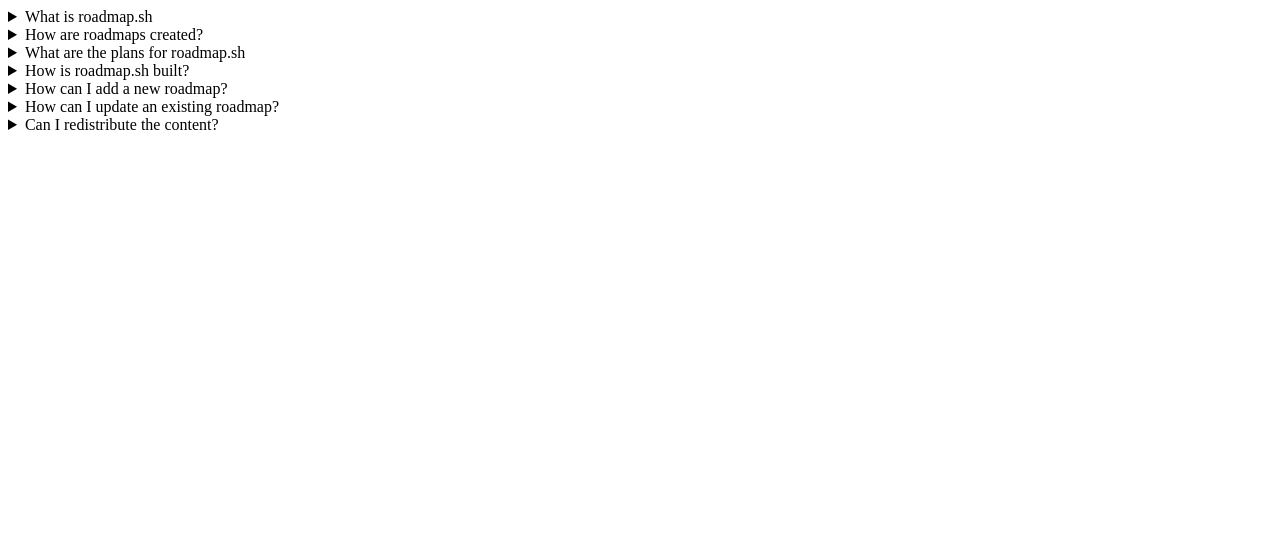
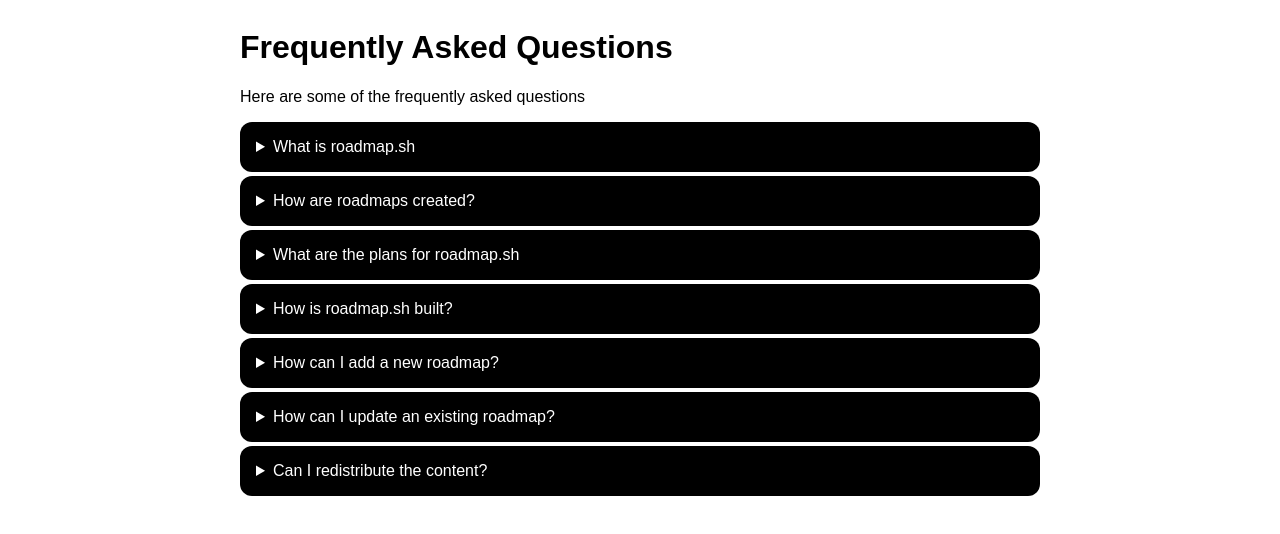
Before and after one commit to ErwinPrograms/roadmapsh-project-solutions, a plain HTML site: page index.html in a window 1280 px wide. Drawn offline with Linux system fonts and the light colour scheme.

Commit message:
Add style to body and accordion components to look like mockup
Wrap accordion body elements in a div for a consistent border. Wrap HTML body in a container div to have a max width for content. Body is now a flexbox to center the container div. Accordion elements are given margin, padding, borders, and background in order to resemble the mockup.

```diff
--- a/index.html
+++ b/index.html
@@ -7,70 +7,86 @@
         <title>Accordion Component</title>
     </head>
     <body>
+        <div class="container">
+            <h1>Frequently Asked Questions</h1>
+            <p>Here are some of the frequently asked questions</p>
             <div class="accordion-container">
                 <details>
                     <summary>What is roadmap.sh</summary>
+                    <div class="accordion-body">
                         <p>
-                    roadmap.sh contains community-curated roadmaps, study plans,
-                    paths, and resources for developers. There are role-based
-                    roadmaps, listing skills you should know for any given role,
-                    as well as skill-based roadmaps listing items to learn for
-                    any given skill.
+                            roadmap.sh contains community-curated roadmaps,
+                            study plans, paths, and resources for developers.
+                            There are role-based roadmaps, listing skills you
+                            should know for any given role, as well as
+                            skill-based roadmaps listing items to learn for any
+                            given skill.
                         </p>
+                    </div>
                 </details>
                 <details>
                     <summary>How are roadmaps created?</summary>
+                    <div class="accordion-body">
                         <p>
-                    The project has a strong community that powers everything on
-                    the website. It is the
+                            The project has a strong community that powers
+                            everything on the website. It is the
                             <a
                                 href="https://github.com/search?o=desc&q=stars%3A%3E100000&s=stars&type=Repositories"
-                        >7th most starred opensource project on GitHub</a
+                                >7th most starred opensource project on
+                                GitHub</a
                             >
-                    and gets visited by hundreds of thousands of developers
-                    every month. We also have newsletter with 150,000+
-                    developers. All the roadmaps are created and reviewed by
-                    community and several subject matter experts. Also, anyone
-                    can suggest changes to any roadmap and we have a process to
-                    review and approve them.
+                            and gets visited by hundreds of thousands of
+                            developers every month. We also have newsletter with
+                            150,000+ developers. All the roadmaps are created
+                            and reviewed by community and several subject matter
+                            experts. Also, anyone can suggest changes to any
+                            roadmap and we have a process to review and approve
+                            them.
                         </p>
+                    </div>
                 </details>
                 <details>
                     <summary>What are the plans for roadmap.sh</summary>
+                    <div class="accordion-body">
                         <p>
-                    Our long-term plan is to make roadmap.sh a go-to place for
-                    developers whenever they plan on learning something new. We
-                    started with roadmaps, guides, videos and other visual
-                    content but we plan on introducing best practices,
-                    best-practices for certain tasks, quizzes to test your
-                    knowledge and prepare yourself for the interviews, project
-                    ideas to work on while following the roadmaps, public
-                    profiles to share your progress and interact with the other
-                    learners and so on.
+                            Our long-term plan is to make roadmap.sh a go-to
+                            place for developers whenever they plan on learning
+                            something new. We started with roadmaps, guides,
+                            videos and other visual content but we plan on
+                            introducing best practices, best-practices for
+                            certain tasks, quizzes to test your knowledge and
+                            prepare yourself for the interviews, project ideas
+                            to work on while following the roadmaps, public
+                            profiles to share your progress and interact with
+                            the other learners and so on.
                         </p>
+                    </div>
                 </details>
                 <details>
                     <summary>How is roadmap.sh built?</summary>
+                    <div class="accordion-body">
                         <p>
                             The website is built with
                             <a href="https://astro.build/">Astro</a> and
-                    <a href="https://tailwindcss.com/">Tailwind</a> and is
-                    deployed to
-                    <a href="https://pages.github.com/">GitHub pages</a>. The
-                    project is open-core and the codebase
+                            <a href="https://tailwindcss.com/">Tailwind</a> and
+                            is deployed to
+                            <a href="https://pages.github.com/">GitHub pages</a
+                            >. The project is open-core and the codebase
                             <a
                                 href="https://github.com/kamranahmedse/developer-roadmap"
                             >
                                 can be found on GitHub
                             </a>
                         </p>
+                    </div>
                 </details>
                 <details>
                     <summary>How can I add a new roadmap?</summary>
+                    <div class="accordion-body">
                         <p>
-                    For new roadmaps, please open an issue with the textual
-                    description of the roadmap in the form of bulleted list.
-                    Here is an
+                            For new roadmaps, please open an issue with the
+                            textual description of the roadmap in the form of
+                            bulleted list. Here is an
                             <a
                                 href="https://github.com/kamranahmedse/developer-roadmap/issues/1387#issue-1329276631"
                                 >example contribution of a new roadmap</a
@@ -80,9 +96,11 @@
                                 >contribution docs</a
                             >.
                         </p>
+                    </div>
                 </details>
                 <details>
                     <summary>How can I update an existing roadmap?</summary>
+                    <div class="accordion-body">
                         <p>
                             Please have a look at the
                             <a
@@ -91,17 +109,21 @@
                             >
                             for details.
                         </p>
+                    </div>
                 </details>
                 <details>
                     <summary>Can I redistribute the content?</summary>
+                    <div class="accordion-body">
                         <p>
-                    No, the license of the content on this website does not
-                    allow you to redistribute any of the content on this website
-                    anywhere. You can use it for personal use or share the link
-                    to the content if you have to but redistribution is not
-                    allowed.
+                            No, the license of the content on this website does
+                            not allow you to redistribute any of the content on
+                            this website anywhere. You can use it for personal
+                            use or share the link to the content if you have to
+                            but redistribution is not allowed.
                         </p>
+                    </div>
                 </details>
+            </div>
         </div>
 
         <script src="script.js"></script>
--- a/style.css
+++ b/style.css
@@ -0,0 +1,35 @@
+* {
+    box-sizing: border-box;
+
+    font-family: sans-serif;
+}
+
+body {
+    display: flex;
+    justify-content: center;
+}
+
+.container {
+    max-width: 800px;
+    width: 100%;
+}
+
+details {
+    margin: .25rem 0;
+}
+
+details>summary {
+    background-color: black;
+    color: white;
+    border-radius: .75rem;
+
+    padding: 1rem;
+}
+
+details>div.accordion-body {
+    border: 2px solid black;
+    border-radius: .75rem;
+
+    padding: .25rem;
+    margin: .25rem 0 0;
+}
```
Lines whose indentation alone changed are shown as unchanged.
